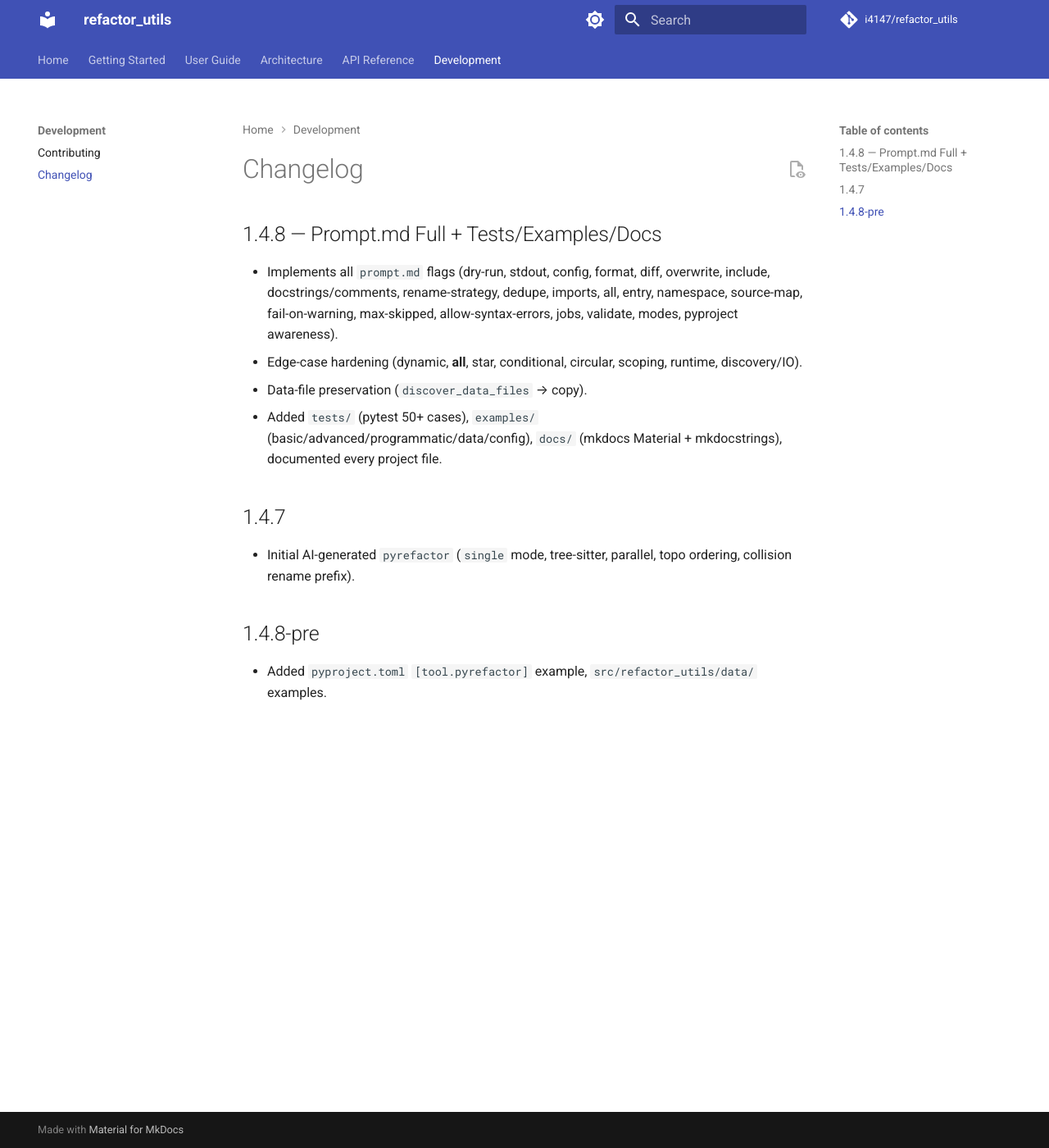
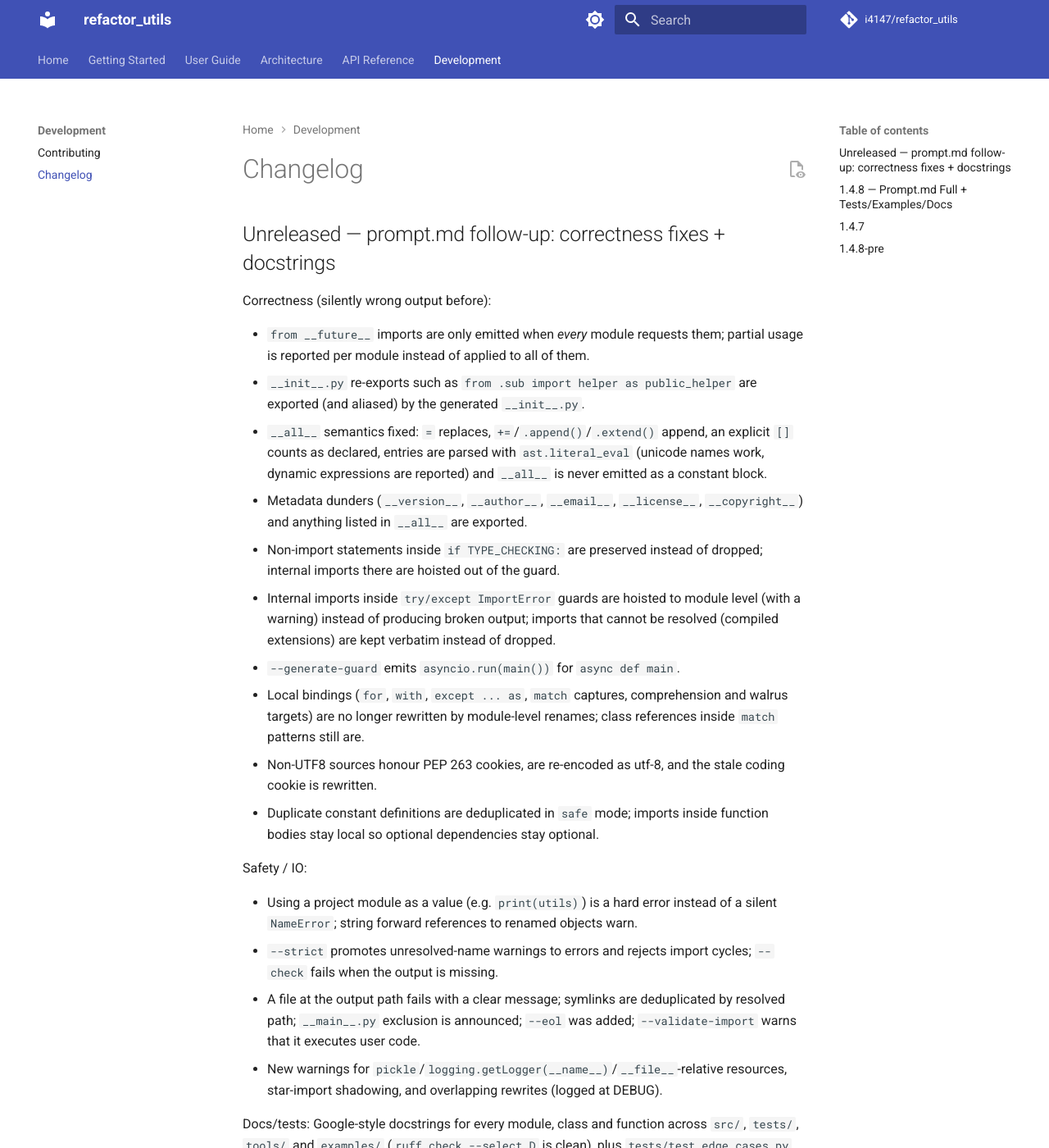
Before and after one commit to i4147/refactor_utils, an MkDocs documentation site: the page built from docs/changelog.md, in a window 1280 px wide and 1400 px high. Shown: the whole window at 82% size. Built offline with MkDocs 1.6.1 and Material for MkDocs 9.7.7, drawn with Linux system fonts in a browser that asks for light colours; comment, search, counter and statistics services are not loaded; some of the changed text lies outside the part shown.

Commit message:
docs: document the new behaviour and finish the docstring pass
* docs/cli-reference.md: --eol, --check semantics, --validate-import warning
  and the widened --strict contract.
* docs/edge-cases.md: rewritten to describe what is now handled (and how) per
  area instead of stating the gaps.
* docs/changelog.md: new entry listing every correctness fix, safety guard and
  warning added.
* README.md: flag table updated with --eol, --strict and --validate-import.
* tools/ and examples/: Google-style docstrings for the remaining functions and
  module docstrings where missing.
* .gitignore for virtualenvs, caches and generated output.

Co-authored-by: arena-agent <297053741+arena-agent@users.noreply.github.com>

```diff
--- a/docs/changelog.md
+++ b/docs/changelog.md
@@ -1,4 +1,48 @@
 # Changelog
+
+## Unreleased — prompt.md follow-up: correctness fixes + docstrings
+
+Correctness (silently wrong output before):
+
+- `from __future__` imports are only emitted when *every* module requests them;
+  partial usage is reported per module instead of applied to all of them.
+- `__init__.py` re-exports such as `from .sub import helper as public_helper`
+  are exported (and aliased) by the generated `__init__.py`.
+- `__all__` semantics fixed: `=` replaces, `+=`/`.append()`/`.extend()` append,
+  an explicit `[]` counts as declared, entries are parsed with `ast.literal_eval`
+  (unicode names work, dynamic expressions are reported) and `__all__` is never
+  emitted as a constant block.
+- Metadata dunders (`__version__`, `__author__`, `__email__`, `__license__`,
+  `__copyright__`) and anything listed in `__all__` are exported.
+- Non-import statements inside `if TYPE_CHECKING:` are preserved instead of
+  dropped; internal imports there are hoisted out of the guard.
+- Internal imports inside `try/except ImportError` guards are hoisted to module
+  level (with a warning) instead of producing broken output; imports that cannot
+  be resolved (compiled extensions) are kept verbatim instead of dropped.
+- `--generate-guard` emits `asyncio.run(main())` for `async def main`.
+- Local bindings (`for`, `with`, `except ... as`, `match` captures, comprehension
+  and walrus targets) are no longer rewritten by module-level renames; class
+  references inside `match` patterns still are.
+- Non-UTF8 sources honour PEP 263 cookies, are re-encoded as utf-8, and the stale
+  coding cookie is rewritten.
+- Duplicate constant definitions are deduplicated in `safe` mode; imports inside
+  function bodies stay local so optional dependencies stay optional.
+
+Safety / IO:
+
+- Using a project module as a value (e.g. `print(utils)`) is a hard error instead
+  of a silent `NameError`; string forward references to renamed objects warn.
+- `--strict` promotes unresolved-name warnings to errors and rejects import
+  cycles; `--check` fails when the output is missing.
+- A file at the output path fails with a clear message; symlinks are deduplicated
+  by resolved path; `__main__.py` exclusion is announced; `--eol` was added;
+  `--validate-import` warns that it executes user code.
+- New warnings for `pickle`/`logging.getLogger(__name__)`/`__file__`-relative
+  resources, star-import shadowing, and overlapping rewrites (logged at DEBUG).
+
+Docs/tests: Google-style docstrings for every module, class and function across
+`src/`, `tests/`, `tools/` and `examples/` (`ruff check --select D` is clean),
+plus `tests/test_edge_cases.py` covering each fix.
 
 ## 1.4.8 — Prompt.md Full + Tests/Examples/Docs
 
```
Also changed, not shown: README.md (+4 -3 lines), docs/cli-reference.md (+13 -3 lines), docs/edge-cases.md (+31 -7 lines), 9 other files.
